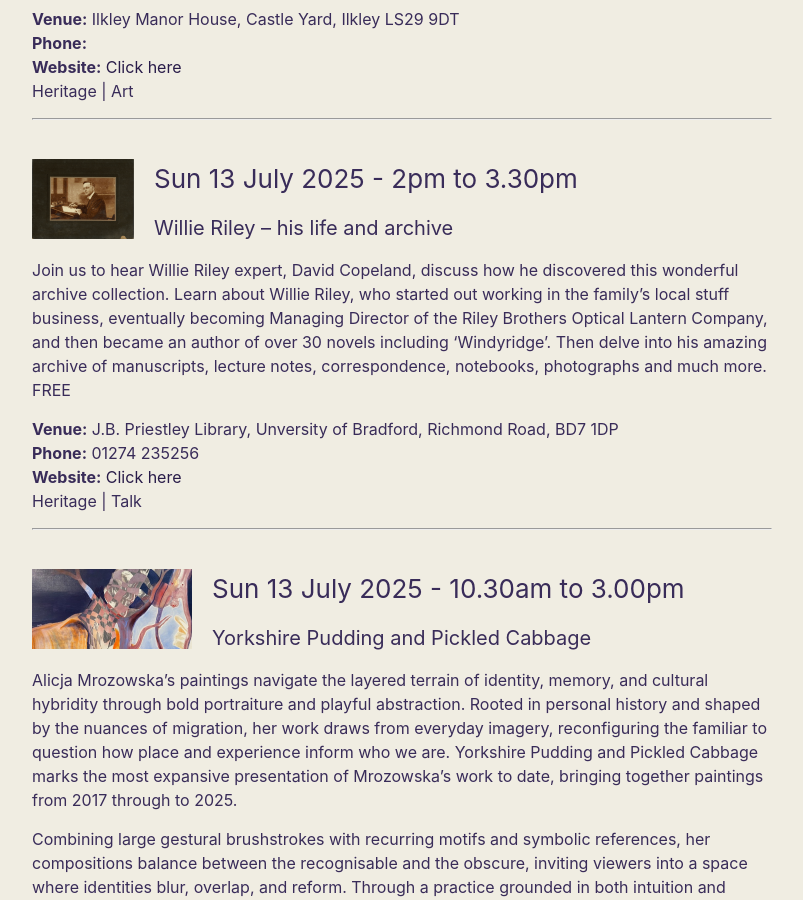
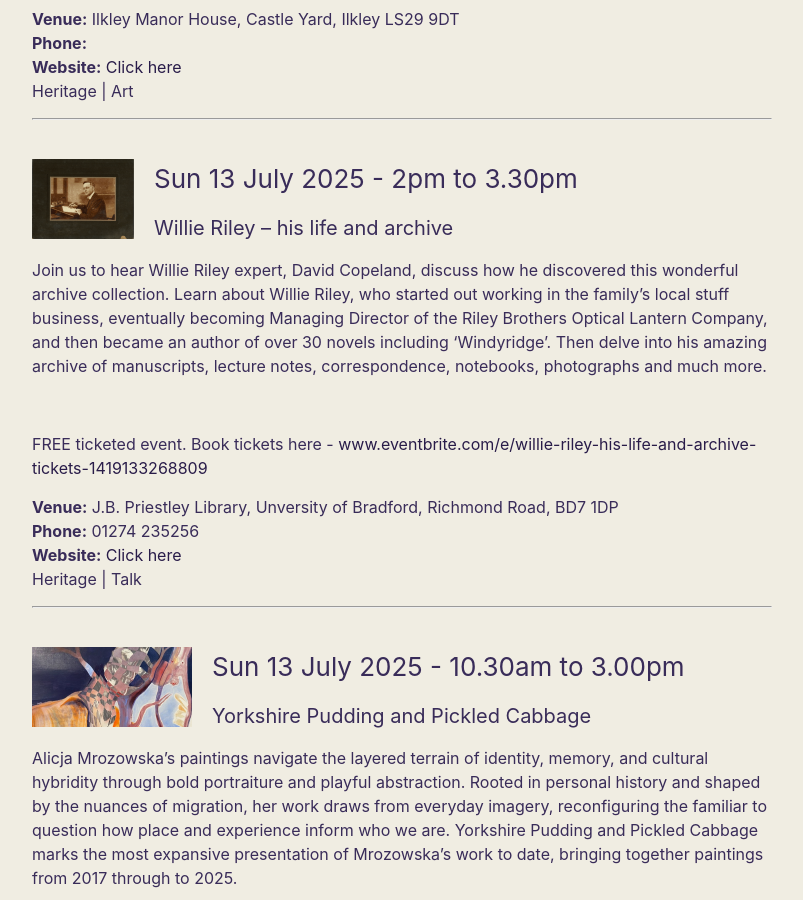
Before and after one commit to jwingfield/bhc2, a Jekyll site: the page built from bhf-2025.markdown, in a window 1280 px wide and 900 px high, scrolled down 12324 px. Shown: the whole window, without its empty margins (238-1041 px from the left). Built offline with Jekyll 4.4.1, drawn with Linux system fonts in a browser that asks for light colours.

Commit message:
Add ticket URL for Willie Riley talk.

```diff
--- a/_data/bhf-events-2025.yaml
+++ b/_data/bhf-events-2025.yaml
@@ -447,7 +447,8 @@
     Date: 13/07/2025
     Times: '2pm to 3.30pm'
     ShortDesc: 'Discover the story and archive of Bradfordian, Willie Riley (1866-1961), once a Bradford businessman, very popular Yorkshire author and local preacher, whose heart-warming tales of country and town life are being rediscovered.'
-    LongDesc: 'Join us to hear Willie Riley expert, David Copeland, discuss how he discovered this wonderful archive collection. Learn about Willie Riley, who started out working in the family’s local stuff business, eventually becoming Managing Director of the Riley Brothers Optical Lantern Company, and then became an author of over 30 novels including ‘Windyridge’. Then delve into his amazing archive of manuscripts, lecture notes, correspondence, notebooks, photographs and much more. FREE'
+    LongDesc: >
+       <p>Join us to hear Willie Riley expert, David Copeland, discuss how he discovered this wonderful archive&nbsp;collection. Learn about Willie Riley, who started out working in the family’s local stuff business, eventually&nbsp;becoming Managing Director of the Riley Brothers Optical Lantern Company, and then became an author of over 30&nbsp;novels including ‘Windyridge’. Then delve into his amazing archive of manuscripts, lecture notes, correspondence,&nbsp;notebooks, photographs and much more. </p><p><br></p><p>FREE ticketed event.  Book tickets here - <a href="https://www.eventbrite.com/e/willie-riley-his-life-and-archive-tickets-1419133268809" target="_blank">www.eventbrite.com/e/willie-riley-his-life-and-archive-tickets-1419133268809</a></p>
     Category1: Heritage
     Category2: Talk
     LeadName: 'Julie Parry'
```
